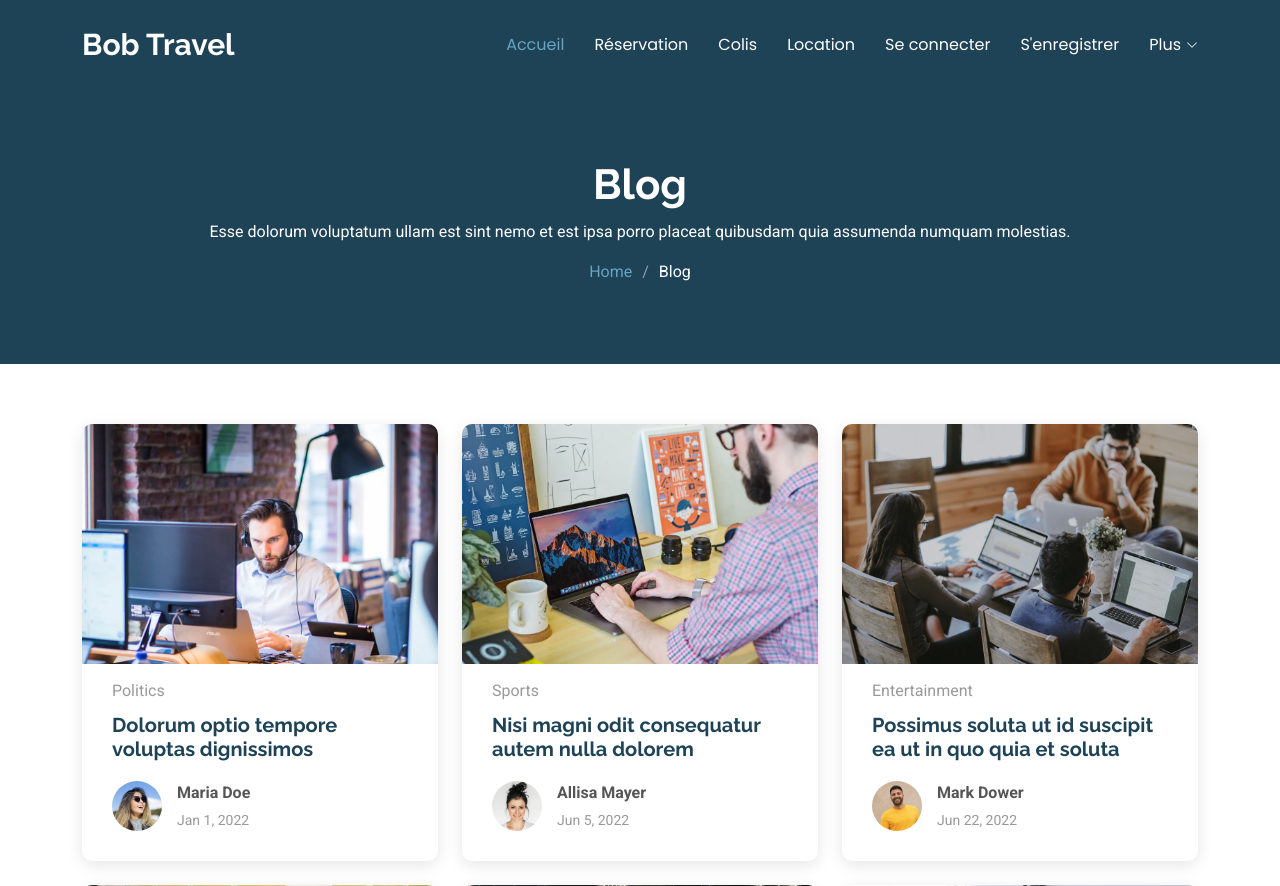
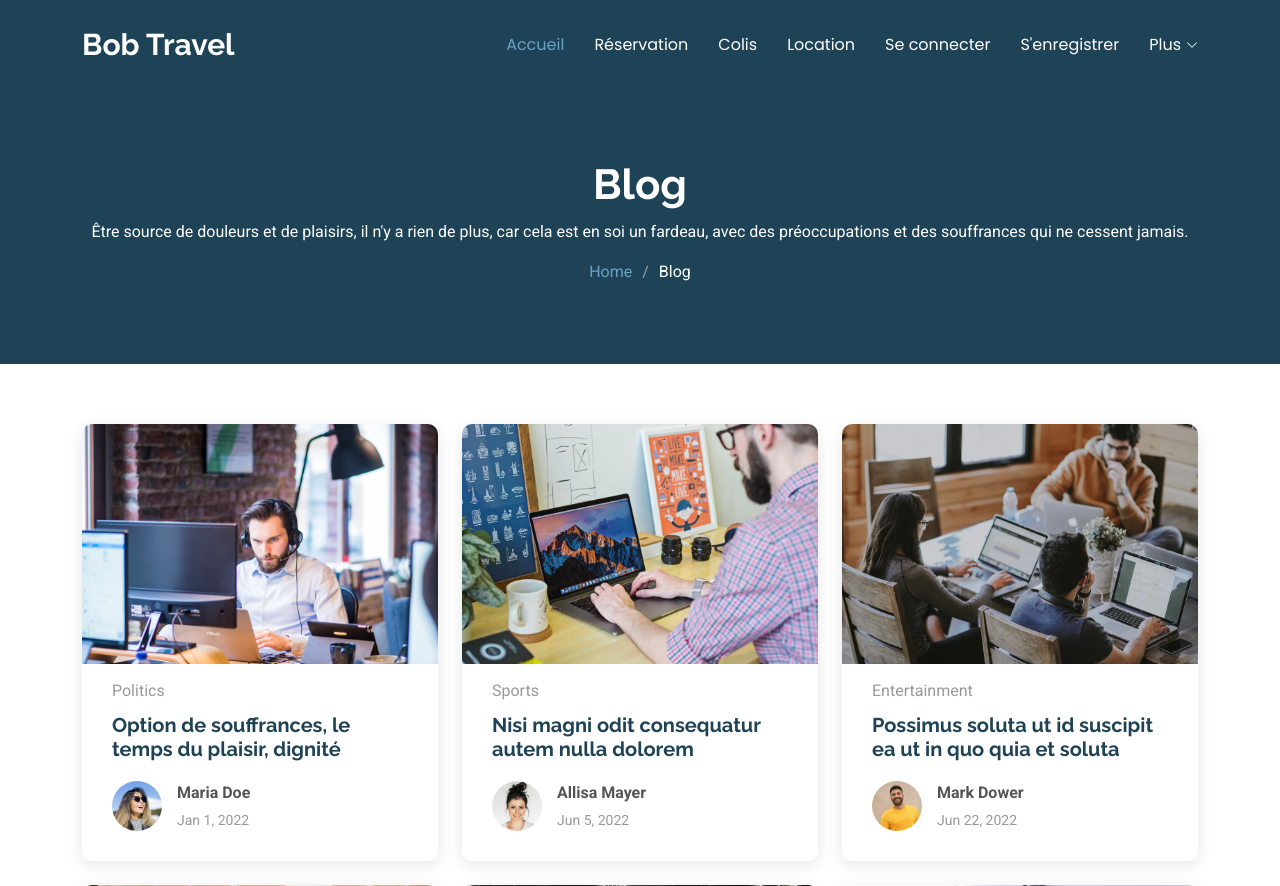
Before and after one commit to Louiseprisca/Projet2, a Django app: page /blog in a window 1280 px wide. Shown: the top 886 px of the page. Run offline with Django 5.2, Linux system fonts and the light colour scheme; parts of the project's set-up code (start-up, migrations or seed data) failed here and were passed over; some libraries are stand-ins or nearby versions.

Commit message:
modification des dérails sur blog.html

```diff
--- a/templates/blog.html
+++ b/templates/blog.html
@@ -74,7 +74,7 @@
     <div class="page-title dark-background">
       <div class="container position-relative">
         <h1>Blog</h1>
-        <p>Esse dolorum voluptatum ullam est sint nemo et est ipsa porro placeat quibusdam quia assumenda numquam molestias.</p>
+        <p>Être source de douleurs et de plaisirs, il n'y a rien de plus, car cela est en soi un fardeau, avec des préoccupations et des souffrances qui ne cessent jamais.</p>
         <nav class="breadcrumbs">
           <ol>
             <li><a href="index.html">Home</a></li>
@@ -100,7 +100,7 @@
               <p class="post-category">Politics</p>
 
               <h2 class="title">
-                <a href="blog-details.html">Dolorum optio tempore voluptas dignissimos</a>
+                <a href="blog-details.html">Option de souffrances, le temps du plaisir, dignité</a>
               </h2>
 
               <div class="d-flex align-items-center">
```
